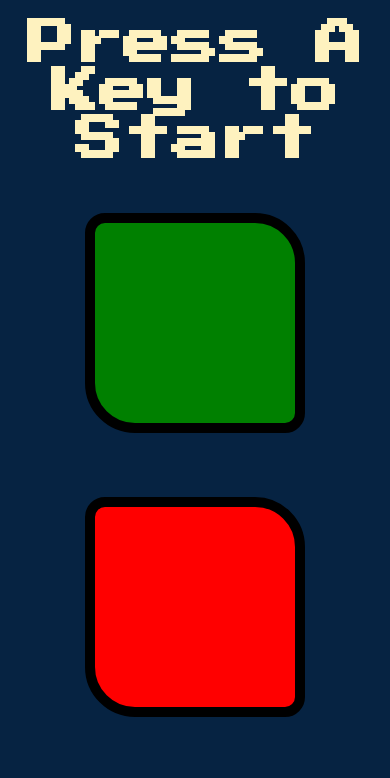
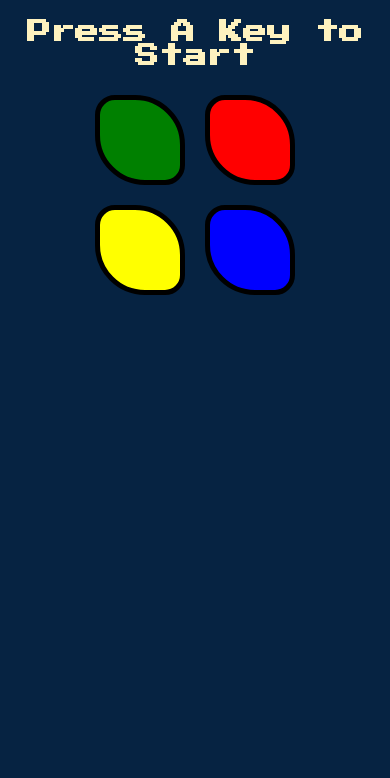
Before and after one commit to SHIV1804/SIMON-GAME, a plain HTML site: page index.html in a window 390 px wide. Shown: the top 778 px of the page. Drawn offline with nearby package versions, Linux system fonts and the light colour scheme.

Commit message:
Update style.css

```diff
--- a/style.css
+++ b/style.css
@@ -40,3 +40,14 @@ h1{
 .blue{
     background-color: blue;
 }
+@media (max-width: 426px){
+    h1{
+        font-size: 1.5rem;
+    }
+    .box{
+        width: 5rem;
+        height: 5rem;
+        border: 5px solid black;
+        margin: 0.5rem;
+    }
+}
```
